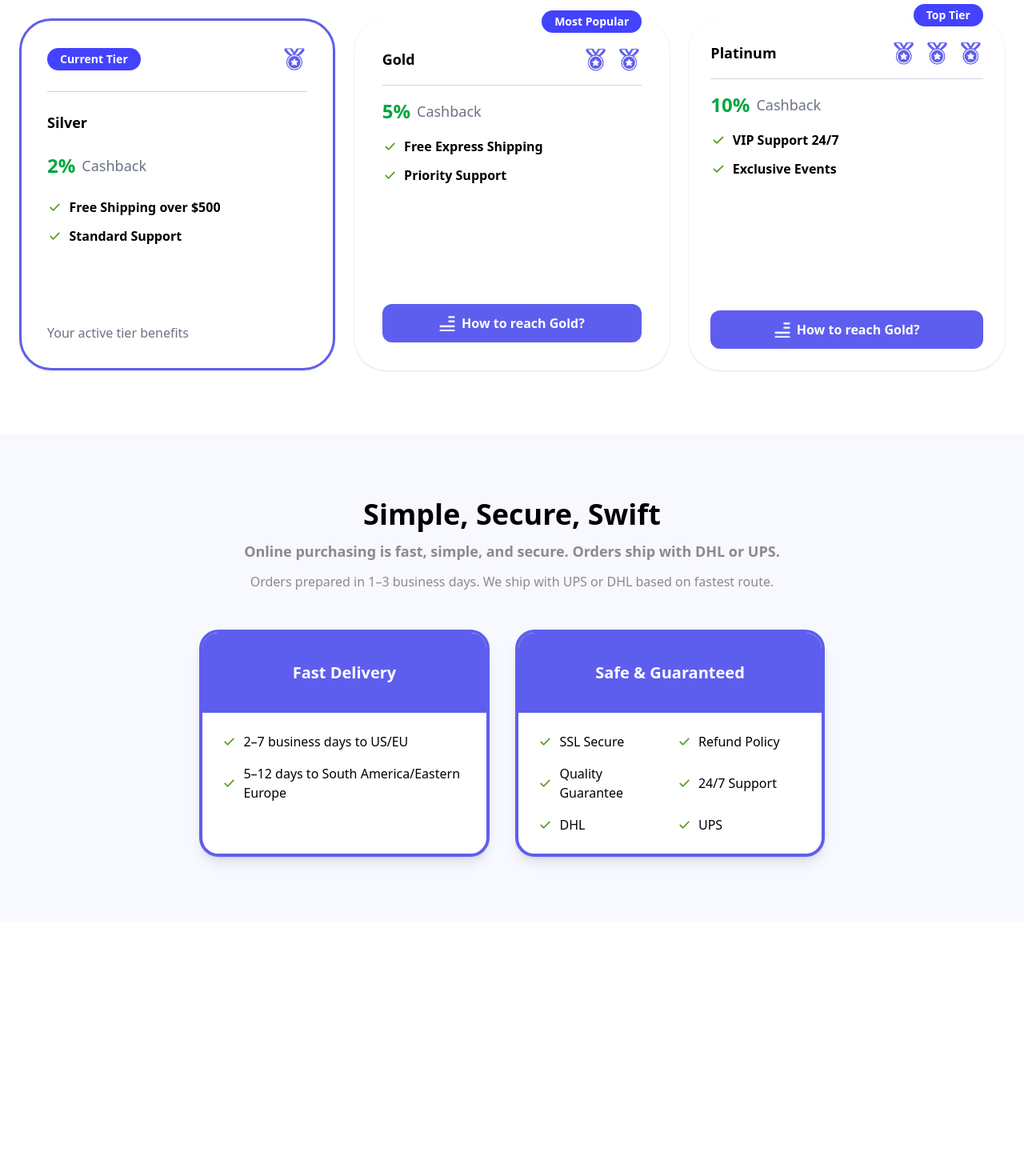
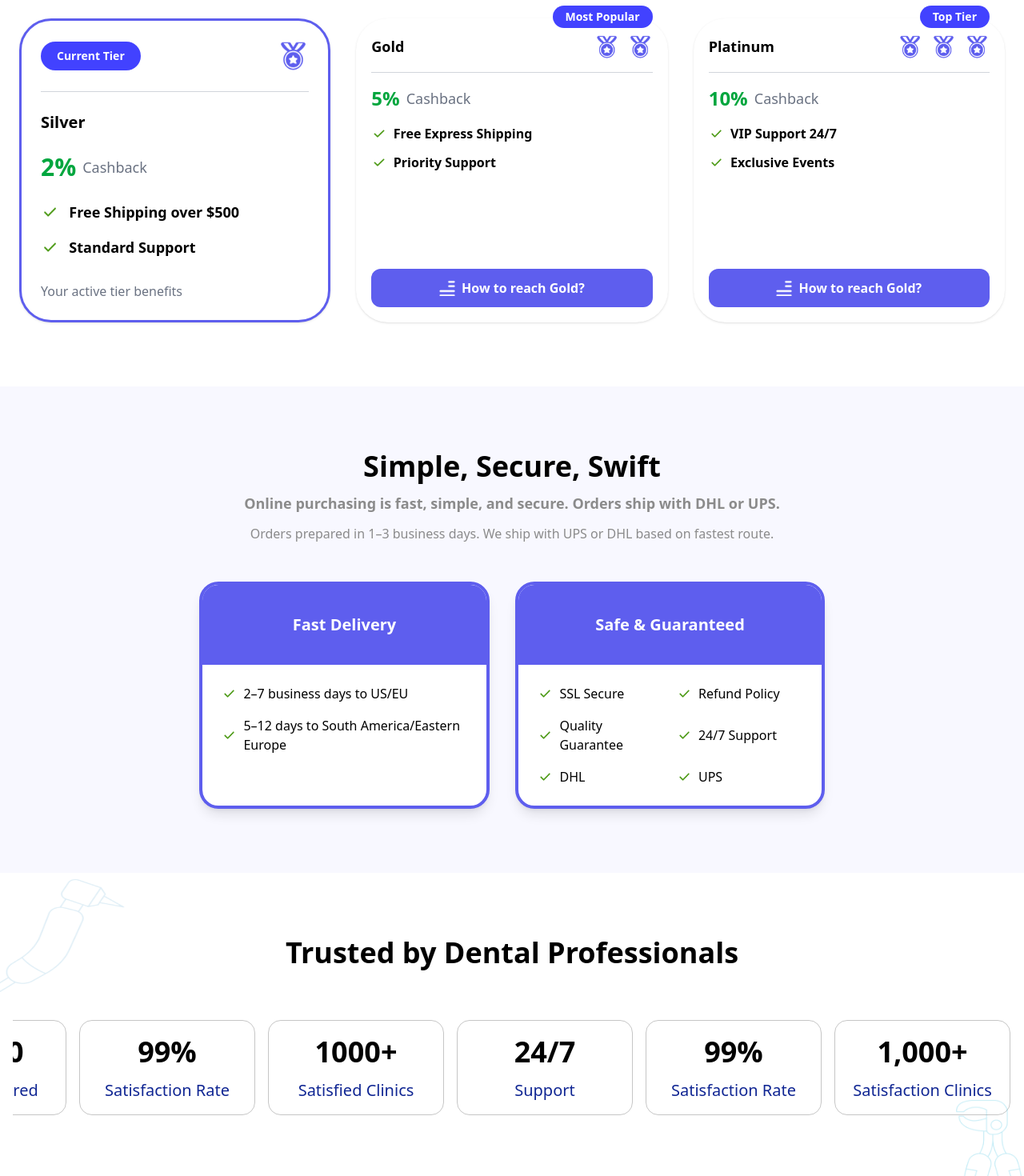
Before and after one commit to GautamEncricle/Figma-to-React, a React (Vite) app: page / in a window 1280 px wide. Shown: the part 2580-4050 px from the top of the page at 80% size. Before the commit the page ends 3731 px from the top, so only its background shows below. Built offline with nearby package versions, Linux system fonts and the light colour scheme.

Commit message:
Added Testimonials section

```diff
--- a/package.json
+++ b/package.json
@@ -12,7 +12,8 @@
   "dependencies": {
     "@tailwindcss/vite": "^4.1.7",
     "react": "^19.1.0",
-    "react-dom": "^19.1.0"
+    "react-dom": "^19.1.0",
+    "tailwind-scrollbar-hide": "^2.0.0"
   },
   "devDependencies": {
     "@eslint/js": "^9.25.0",
--- a/src/App.jsx
+++ b/src/App.jsx
@@ -5,6 +5,7 @@ import ShopByCase from "./component/ShopByCase"
 import Journey from "./component/Journey"
 import LoyaltyProgram from "./component/Loyalty"
 import SecureSection from "./component/SecureSection"
+import Testimonials from "./component/Testimonials"
 
 function App() {
 
@@ -17,6 +18,7 @@ function App() {
       <Journey />
       <LoyaltyProgram />
       <SecureSection />
+      <Testimonials />
     </>
   )
 }
--- a/src/component/Loyalty.jsx
+++ b/src/component/Loyalty.jsx
@@ -1,5 +1,4 @@
 import React from 'react';
-
 import TitleIcon from '../assets/images/icons/titleIcon.png';
 import CheckIcon from '../assets/images/icons/check.png';
 import Medal1 from '../assets/images/icons/rating1.png';
@@ -22,43 +21,43 @@ const LoyaltyProgram = () => {
             </div>
 
             {/* Tiers */}
-            <div className="grid grid-cols-1 md:grid-cols-2 lg:grid-cols-3 gap-6 w-full max-w-7xl">
+            <div className="grid grid-cols-1 md:grid-cols-4 lg:grid-cols-6 gap-8 w-full max-w-7xl">
                 {/* Silver Tier */}
-                <div className="flex flex-col justify-between w-full min-h-[440px] bg-white border-[3px] border-[#5E5EEE] rounded-[40px] p-8 shadow">
+                <div className="flex flex-col justify-between w-full min-h-[380px] bg-white border-[3px] border-[#5E5EEE] rounded-[40px] p-6 shadow col-span-2">
                     <div className="flex flex-col gap-6">
                         <div className="flex justify-between items-center">
-                            <div className="flex items-center gap-2 bg-[#4242FF] text-white px-4 py-1 rounded-full">
+                            <div className="flex items-center gap-2 bg-[#4242FF] text-white px-5 py-2 rounded-full">
                                 <span className="text-sm font-semibold">Current Tier</span>
                             </div>
-                            <img src={Medal1} alt="medal" className="h-8" />
+                            <img src={Medal1} alt="medal" className="h-10" />
                         </div>
                         <hr className="border-gray-300" />
-                        <span className="text-lg font-bold">Silver</span>
+                        <span className="text-xl font-bold">Silver</span>
                         <div className="flex gap-2 items-center">
-                            <span className="text-green-600 font-semibold text-2xl">2%</span>
+                            <span className="text-green-600 font-semibold text-3xl">2%</span>
                             <p className="text-lg text-gray-500">Cashback</p>
                         </div>
-                        <ul className="space-y-3">
-                            <li className="flex items-center gap-2">
-                                <img src={CheckIcon} className="h-5" />
-                                <span className="font-semibold text-black text-base">Free Shipping over $500</span>
+                        <ul className="space-y-4">
+                            <li className="flex items-center gap-3">
+                                <img src={CheckIcon} className="h-6" />
+                                <span className="font-semibold text-black text-lg">Free Shipping over $500</span>
                             </li>
-                            <li className="flex items-center gap-2">
-                                <img src={CheckIcon} className="h-5" />
-                                <span className="font-semibold text-black text-base">Standard Support</span>
+                            <li className="flex items-center gap-3">
+                                <img src={CheckIcon} className="h-6" />
+                                <span className="font-semibold text-black text-lg">Standard Support</span>
                             </li>
                         </ul>
                     </div>
-                    <p className="text-gray-500 font-medium mt-4">Your active tier benefits</p>
+                    <p className="text-gray-500 font-medium mt-6">Your active tier benefits</p>
                 </div>
 
                 {/* Gold Tier */}
-                <div className="flex flex-col justify-between w-full min-h-[440px] bg-white rounded-[40px] p-8 shadow border-[3px] border-transparent hover:border-[#5E5EEE] hover:shadow-lg transition-all duration-300 ease-in-out">
+                <div className="flex flex-col justify-between w-full min-h-[360px] bg-white rounded-[40px] p-4 shadow border-[3px] border-transparent hover:border-[#5E5EEE] hover:shadow-lg transition-all duration-300 ease-in-out col-span-2">
                     <div>
                         <div className="flex justify-between items-center relative">
                             <span className="text-lg font-bold">Gold</span>
                             <img src={Medal2} alt="medal" className="h-8" />
-                            <div className="absolute top-[-45px] right-0 bg-[#4242FF] text-white text-sm font-semibold px-4 py-1 rounded-full z-10">
+                            <div className="absolute top-[-35px] right-0 bg-[#4242FF] text-white text-sm font-semibold px-4 py-1 rounded-full z-10">
                                 Most Popular
                             </div>
                         </div>
@@ -85,12 +84,12 @@ const LoyaltyProgram = () => {
                 </div>
 
                 {/* Platinum Tier */}
-                <div className="flex flex-col justify-between w-full min-h-[380px] bg-white rounded-[40px] p-6 shadow border-[3px] border-transparent hover:border-[#5E5EEE] hover:shadow-lg transition-all duration-300 ease-in-out">
+                <div className="flex flex-col justify-between w-full min-h-[360px] bg-white rounded-[40px] p-4 shadow border-[3px] border-transparent hover:border-[#5E5EEE] hover:shadow-lg transition-all duration-300 ease-in-out col-span-2">
                     <div>
                         <div className="flex justify-between items-center relative">
                             <span className="text-lg font-bold">Platinum</span>
                             <img src={Medal3} alt="medal" className="h-8" />
-                            <div className="absolute top-[-45px] right-0 bg-[#4242FF] text-white text-sm font-semibold px-4 py-1 rounded-full z-10">
+                            <div className="absolute top-[-35px] right-0 bg-[#4242FF] text-white text-sm font-semibold px-4 py-1 rounded-full z-10">
                                 Top Tier
                             </div>
                         </div>
--- a/src/component/Testimonials.jsx
+++ b/src/component/Testimonials.jsx
@@ -0,0 +1,69 @@
+import { useEffect, useRef, useState } from 'react';
+import decorLeft from '../assets/images/machine1.png';
+import decorRight from '../assets/images/machine2.png';
+
+const stats = [
+    { number: '1000+', label: 'Satisfied Clinics' },
+    { number: '50,000', label: 'Order Delivered' },
+    { number: '99%', label: 'Satisfaction Rate' },
+    { number: '1000+', label: 'Satisfied Clinics' },
+    { number: '24/7', label: 'Support' },
+    { number: '99%', label: 'Satisfaction Rate' },
+    { number: '1,000+', label: 'Satisfaction Clinics' },
+];
+
+const Testimonials = () => {
+    const scrollRef = useRef(null);
+    const [scrollDir, setScrollDir] = useState(1); // 1 = right, -1 = left
+
+    useEffect(() => {
+        const container = scrollRef.current;
+        if (!container) return;
+
+        const scrollStep = 3;
+        const interval = setInterval(() => {
+            container.scrollLeft += scrollStep * scrollDir;
+
+            // Reverse at boundaries
+            if (container.scrollLeft + container.offsetWidth >= container.scrollWidth) {
+                setScrollDir(-1);
+            } else if (container.scrollLeft <= 0) {
+                setScrollDir(1);
+            }
+        }, 16);
+
+        return () => clearInterval(interval);
+    }, [scrollDir]);
+
+    return (
+        <section className="relative w-full bg-white/90 py-20 px-4 overflow-hidden">
+            {/* Decorative Images */}
+            <img src={decorLeft} alt="Decor" className="absolute left-0 top-0 w-[180px] h-[180px]" />
+            <img src={decorRight} alt="Decor" className="absolute right-0 bottom-0 w-[85px] h-[100px]" />
+
+            {/* Heading */}
+            <div className="text-center mx-auto max-w-3xl mb-16">
+                <h2 className="text-4xl font-bold text-black">Trusted by Dental Professionals</h2>
+            </div>
+
+            {/* Auto-scrolling stat cards */}
+            <div
+                ref={scrollRef}
+                className="flex gap-4 overflow-x-auto scrollbar-hide px-1 scroll-smooth scrollbar-hidden"
+                style={{ scrollBehavior: 'smooth' }}
+            >
+                {stats.map((stat, idx) => (
+                    <div
+                        key={idx}
+                        className="min-w-[220px] bg-white border border-[#C6C6C6] rounded-2xl px-5 py-4 flex-shrink-0 flex flex-col items-center gap-3"
+                    >
+                        <h3 className="text-4xl font-semibold text-black leading-tight">{stat.number}</h3>
+                        <p className="text-xl font-medium text-[#102693]">{stat.label}</p>
+                    </div>
+                ))}
+            </div>
+        </section>
+    );
+};
+
+export default Testimonials;
```
Also changed, not shown: 1 other file (tests, documents, lock files or other folders).
